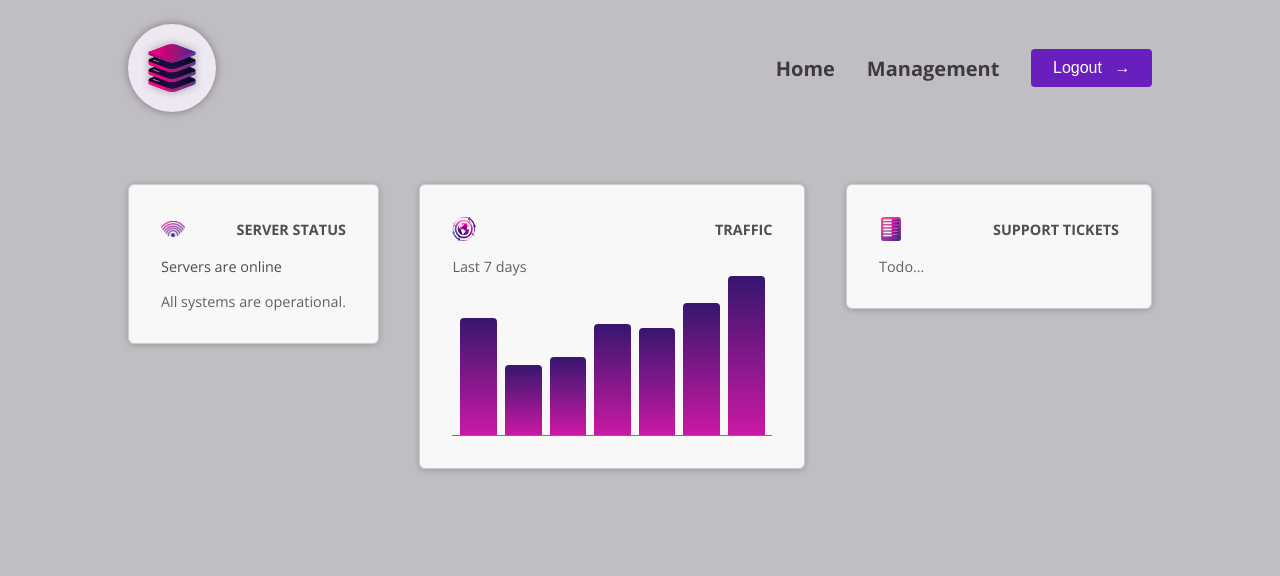
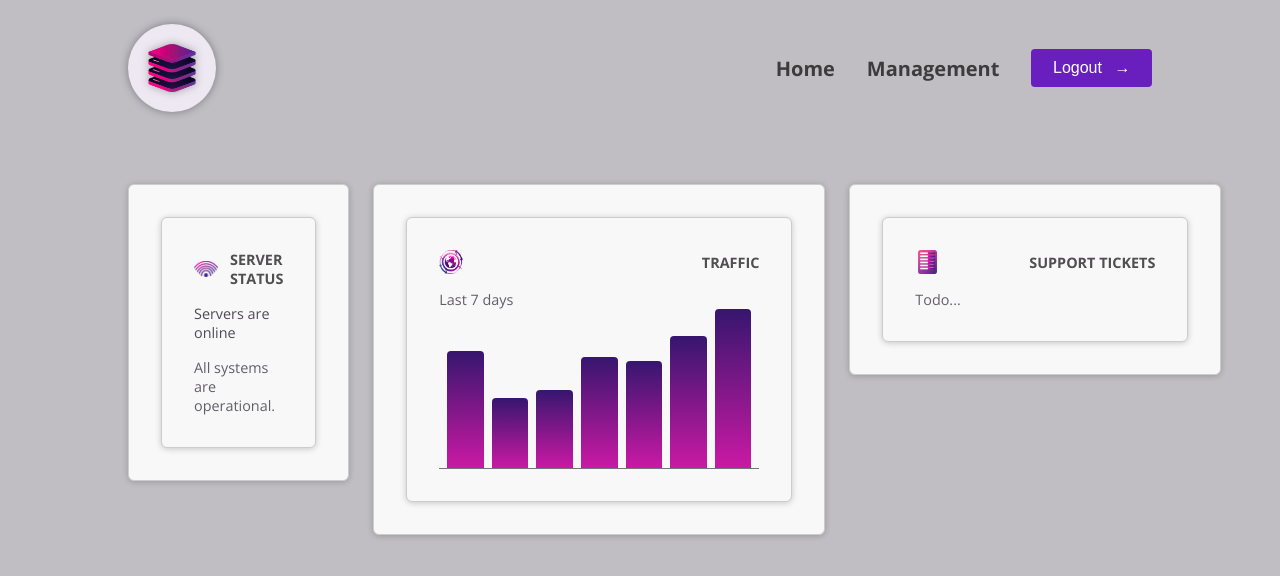
Before and after one commit to mitrasingh/angular-ticket-system, an Angular app: page / in a window 1280 px wide. Shown: the top 576 px of the page. Built offline with nearby package versions, Linux system fonts and the light colour scheme.

Commit message:
refactor: move component selectors into individual divs with css styled class

```diff
--- a/src/app/app.component.html
+++ b/src/app/app.component.html
@@ -1,9 +1,19 @@
 <app-header />
-<main id="dashboard">
+<main>
+  <div id="dashboard">
+    <div class="dashboard-item">
       <app-server-status [currentStatus]="currentStatus" />
+    </div>
+
+    <div class="dashboard-item">
       <app-traffic
         [dummyTrafficData]="dummyTrafficData"
         [maxTraffic]="maxTraffic"
       />
+    </div>
+
+    <div class="dashboard-item">
       <app-support-tickets />
+    </div>
+  </div>
 </main>
```
Lines whose indentation alone changed are shown as unchanged.
